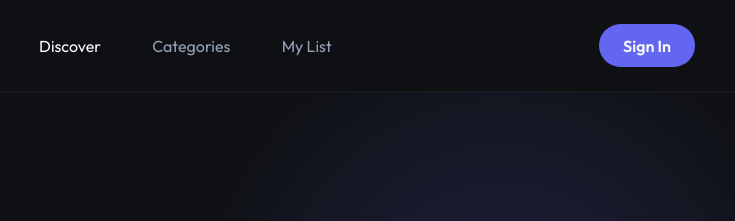
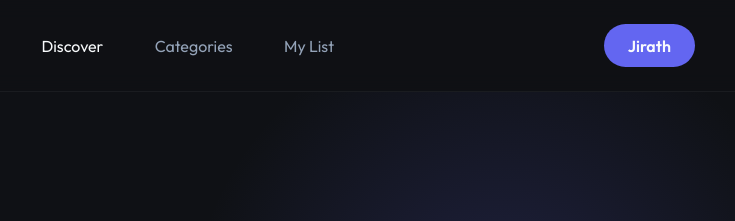
Before and after one commit to Jirath1234/cicd-lab, a website: page public/index.html in a window 1280 px wide. Shown: the top 221 px of the page, 521-1256 px from the left. Drawn offline with Linux system fonts and the light colour scheme; no server answers.

Commit message:
edit index.html

```diff
--- a/public/index.html
+++ b/public/index.html
@@ -15,7 +15,7 @@
             <a href="#">Categories</a>
             <a href="#">My List</a>
         </div>
-        <div class="profile-btn">Sign In</div>
+        <div class="profile-btn">Jirath</div>
     </nav>
 
     <header class="hero">
```
